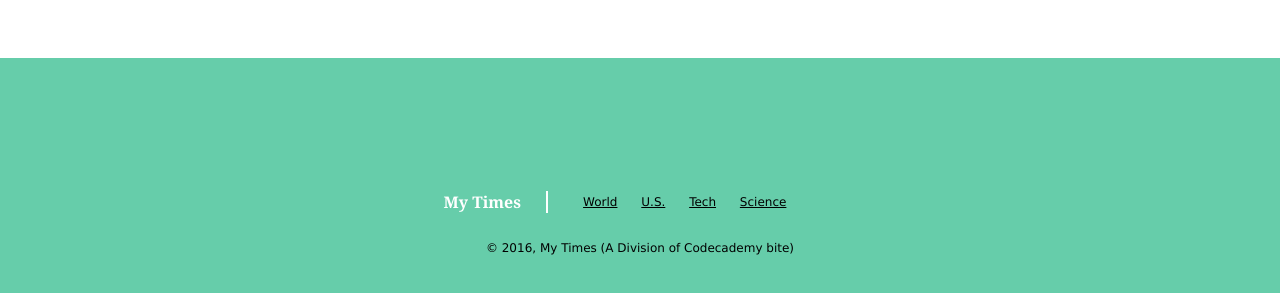
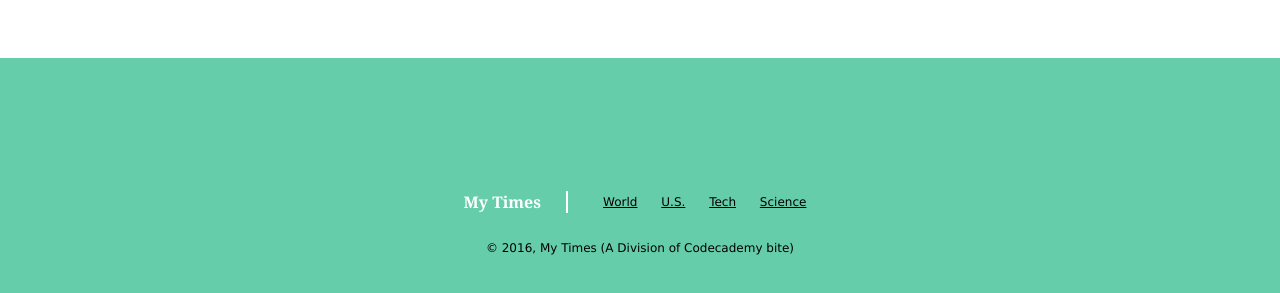
Before and after one commit to rgaynor72/MyTimes, a plain HTML site: page index.html in a window 1280 px wide. Shown: the part 1284-1577 px from the top of the page. Drawn offline with Linux system fonts and the light colour scheme.

Commit message:
final fixed footer alignment

```diff
--- a/resources/css/style.css
+++ b/resources/css/style.css
@@ -56,7 +56,7 @@ div.headerlogo {
   color: MediumAquamarine;
 }
 
-nav {
+header nav {
   padding-right: 40px;
 }
 
```
